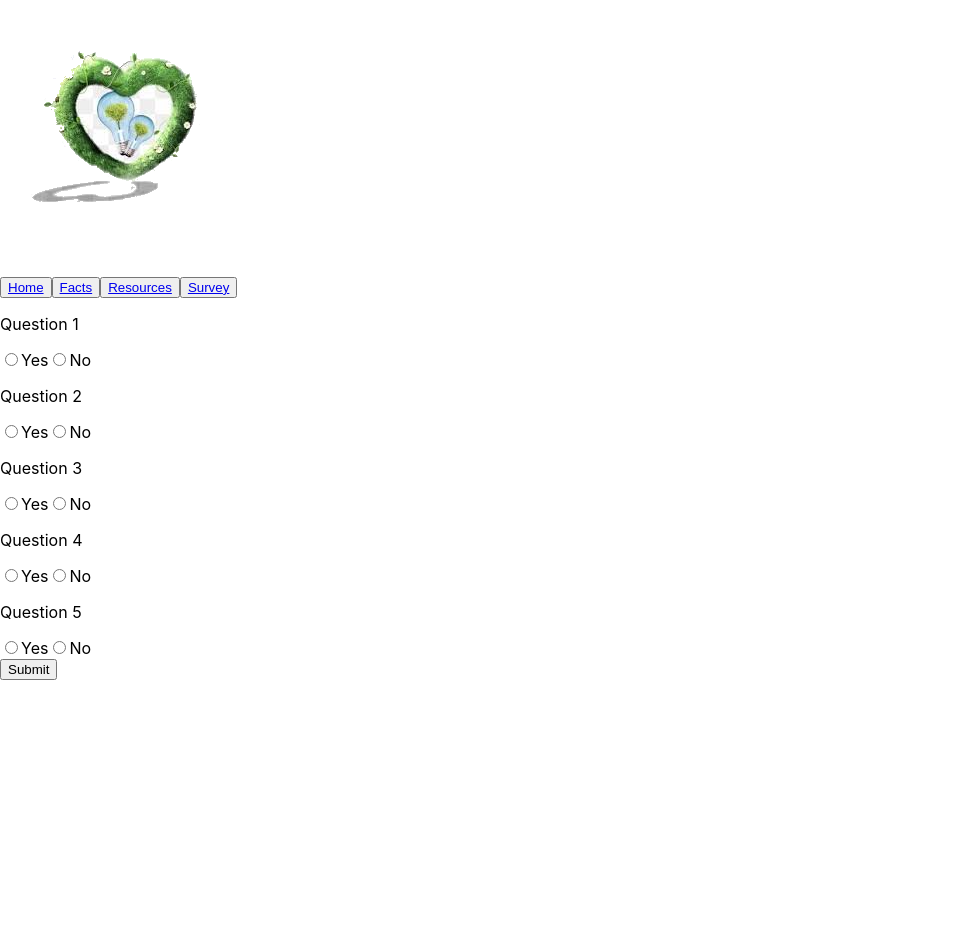
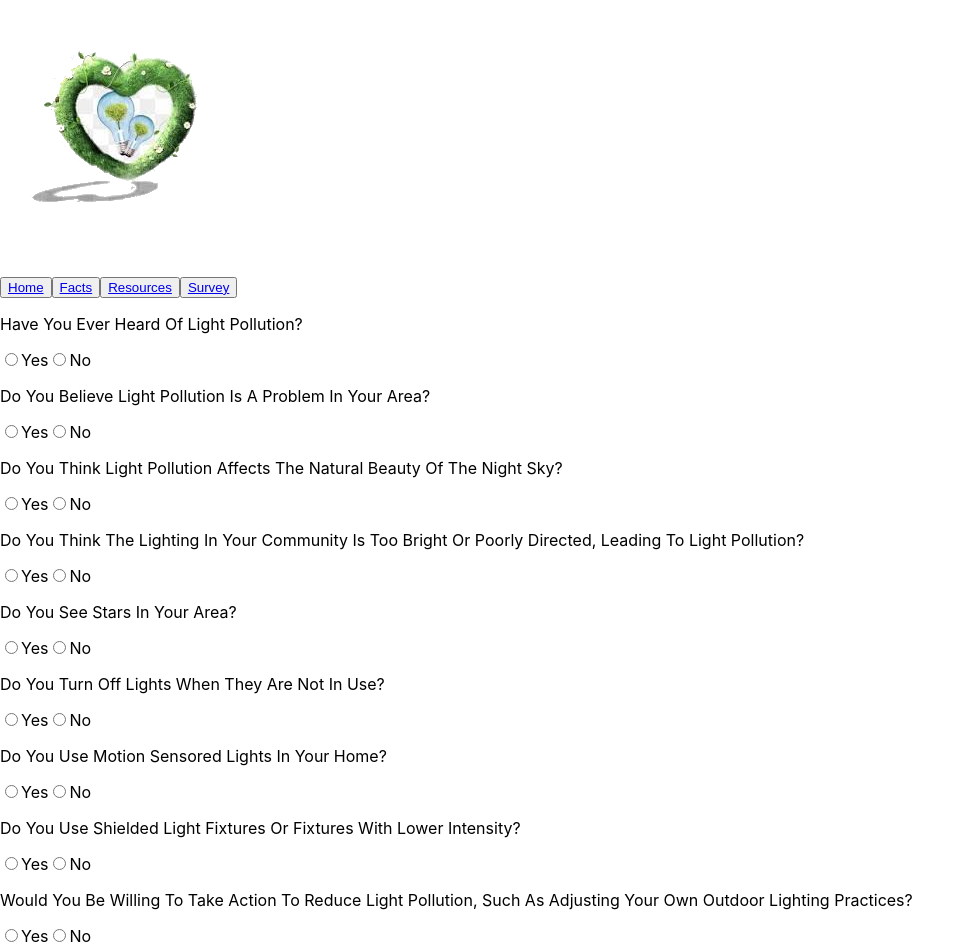
Before and after one commit to Tech-Kat/Climate-Hackathon, a React (Create React App) app: page /survey in a window 1280 px wide. Shown: the top 952 px of the page, without its empty margins (0-975 px from the left). Before the commit the page ends 800 px from the top, so only its background shows below. Built offline with nearby package versions, Linux system fonts and the light colour scheme.

Commit message:
questions added

```diff
--- a/src/Pages/Survey.jsx
+++ b/src/Pages/Survey.jsx
@@ -1,59 +1,241 @@
-import  { useState } from 'react'
+import { useState } from "react";
+import { useNavigate } from "react-router-dom";
 
 const Survey = () => {
-const [answer,setAnswer]=useState({q1:"",q2:"",q3:"",q4:"",q5:""})
+  const [answer, setAnswer] = useState({
+    q1: "",
+    q2: "",
+    q3: "",
+    q4: "",
+    q5: "",
+    q6: "",
+    q7: "",
+    q8: "",
+    q9: "",
+    q10: "",
+  });
+
+  let navigate = useNavigate();
 
   const handleChange = (e) => {
-    setAnswer({...answer,[e.target.name]:e.target.value})
+    setAnswer({ ...answer, [e.target.name]: e.target.value });
+  };
+
+  function handleSubmit(e) {
+    e.preventDefault();
+    navigate("/resources");
   }
 
-  function handleSubmit(e){
-    e.preventDefault()
-
-
-  }
   return (
     <div>
-      <form onSubmit={(e)=>handleSubmit(e)}>
-      <p>Question 1</p>
-      <input type="radio" id="q1y" name="q1" value="yes" onChange={(e)=>handleChange(e)}/>
+      <form onSubmit={(e) => handleSubmit(e)}>
+        <p>Have You Ever Heard Of Light Pollution?</p>
+        <input
+          type="radio"
+          id="q1y"
+          name="q1"
+          value="yes"
+          onChange={(e) => handleChange(e)}
+          required
+        />
         <label for="q1y">Yes</label>
-      <input type="radio" id="q1n" name="q1" value="no" onChange={(e)=>handleChange(e)}/>
+        <input
+          type="radio"
+          id="q1n"
+          name="q1"
+          value="no"
+          onChange={(e) => handleChange(e)}
+        />
         <label for="q1n">No</label>
 
-      <p>Question 2</p>
-      <input type="radio" id="q2y" name="q2" value="yes" onChange={(e)=>handleChange(e)}/>
+        <p>Do You Believe Light Pollution Is A Problem In Your Area?</p>
+        <input
+          type="radio"
+          id="q2y"
+          name="q2"
+          value="yes"
+          onChange={(e) => handleChange(e)}
+          required
+        />
         <label for="q2y">Yes</label>
-      <input type="radio" id="q2n" name="q2" value="no" onChange={(e)=>handleChange(e)}/>
+        <input
+          type="radio"
+          id="q2n"
+          name="q2"
+          value="no"
+          onChange={(e) => handleChange(e)}
+        />
         <label for="q2n">No</label>
 
-      <p>Question 3</p>
-      <input type="radio" id="q3y" name="q3" value="yes" onChange={(e)=>handleChange(e)}/>
+        <p>
+          Do You Think Light Pollution Affects The Natural Beauty Of The Night
+          Sky?
+        </p>
+        <input
+          type="radio"
+          id="q3y"
+          name="q3"
+          value="yes"
+          onChange={(e) => handleChange(e)}
+          required
+        />
         <label for="q3y">Yes</label>
-      <input type="radio" id="q3n" name="q3" value="no" onChange={(e)=>handleChange(e)}/>
+        <input
+          type="radio"
+          id="q3n"
+          name="q3"
+          value="no"
+          onChange={(e) => handleChange(e)}
+        />
         <label for="q3n">No</label>
 
-      <p>Question 4</p>
-      <input type="radio" id="q4y" name="q4" value="yes" onChange={(e)=>handleChange(e)}/>
+        <p>
+          Do You Think The Lighting In Your Community Is Too Bright Or Poorly
+          Directed, Leading To Light Pollution?
+        </p>
+        <input
+          type="radio"
+          id="q4y"
+          name="q4"
+          value="yes"
+          onChange={(e) => handleChange(e)}
+          required
+        />
         <label for="q4y">Yes</label>
-      <input type="radio" id="q4n" name="q4" value="no" onChange={(e)=>handleChange(e)}/>
+        <input
+          type="radio"
+          id="q4n"
+          name="q4"
+          value="no"
+          onChange={(e) => handleChange(e)}
+        />
         <label for="q4n">No</label>
 
-      <p>Question 5</p>
-      <input type="radio" id="q5y" name="q5" value="yes" onChange={(e)=>handleChange(e)}/>
+        <p>Do You See Stars In Your Area?</p>
+        <input
+          type="radio"
+          id="q5y"
+          name="q5"
+          value="yes"
+          onChange={(e) => handleChange(e)}
+          required
+        />
         <label for="q5y">Yes</label>
-      <input type="radio" id="q5n" name="q5" value="no" onChange={(e)=>handleChange(e)}/>
+        <input
+          type="radio"
+          id="q5n"
+          name="q5"
+          value="no"
+          onChange={(e) => handleChange(e)}
+        />
         <label for="q5n">No</label>
 
+        <p>Do You Turn Off Lights When They Are Not In Use?</p>
+        <input
+          type="radio"
+          id="q6y"
+          name="q6"
+          value="yes"
+          onChange={(e) => handleChange(e)}
+          required
+        />
+        <label for="q6y">Yes</label>
+        <input
+          type="radio"
+          id="q6n"
+          name="q6"
+          value="no"
+          onChange={(e) => handleChange(e)}
+        />
+        <label for="q6n">No</label>
+
+        <p>Do You Use Motion Sensored Lights In Your Home?</p>
+        <input
+          type="radio"
+          id="q7y"
+          name="q7"
+          value="yes"
+          onChange={(e) => handleChange(e)}
+          required
+        />
+        <label for="q7y">Yes</label>
+        <input
+          type="radio"
+          id="q7n"
+          name="q7"
+          value="no"
+          onChange={(e) => handleChange(e)}
+        />
+        <label for="q7n">No</label>
+
+        <p>
+          Do You Use Shielded Light Fixtures Or Fixtures With Lower Intensity?
+        </p>
+        <input
+          type="radio"
+          id="q8y"
+          name="q8"
+          value="yes"
+          onChange={(e) => handleChange(e)}
+          required
+        />
+        <label for="q8y">Yes</label>
+        <input
+          type="radio"
+          id="q8n"
+          name="q8"
+          value="no"
+          onChange={(e) => handleChange(e)}
+        />
+        <label for="q8n">No</label>
+
+        <p>
+          Would You Be Willing To Take Action To Reduce Light Pollution, Such As
+          Adjusting Your Own Outdoor Lighting Practices?
+        </p>
+        <input
+          type="radio"
+          id="q9y"
+          name="q9"
+          value="yes"
+          onChange={(e) => handleChange(e)}
+          required
+        />
+        <label for="q9y">Yes</label>
+        <input
+          type="radio"
+          id="q9n"
+          name="q9"
+          value="no"
+          onChange={(e) => handleChange(e)}
+        />
+        <label for="q9n">No</label>
+
+        <p>Do You Want To Learn More About Light Pollution?</p>
+        <input
+          type="radio"
+          id="q10y"
+          name="q10"
+          value="yes"
+          onChange={(e) => handleChange(e)}
+          required
+        />
+        <label for="q10y">Yes</label>
+        <input
+          type="radio"
+          id="q10n"
+          name="q10"
+          value="no"
+          onChange={(e) => handleChange(e)}
+        />
+        <label for="q10n">Absolutely Yes</label>
 
         <div>
-      <button type='submit'>Submit</button>
+          <button type="submit">Submit</button>
         </div>
       </form>
+    </div>
+  );
+};
 
-
-    </div>
-  )
-}
-
-export default Survey
+export default Survey;
```
Also changed, not shown: src/App.css (line endings or trailing spaces). Lines whose indentation alone changed are shown as unchanged.
